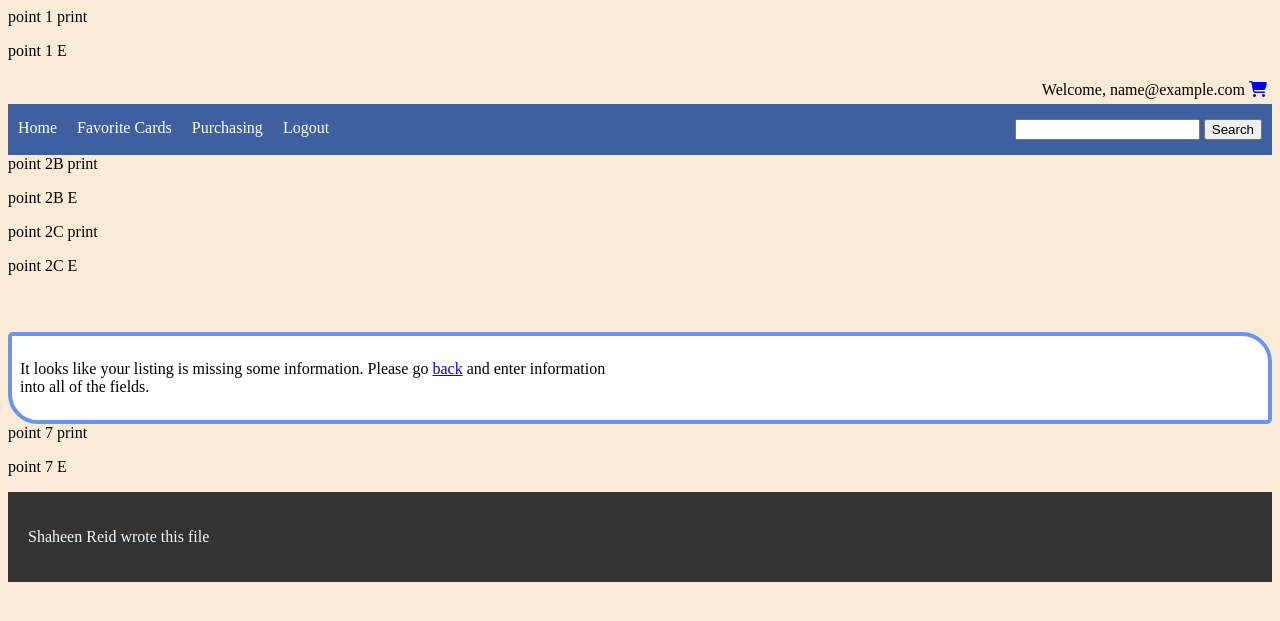
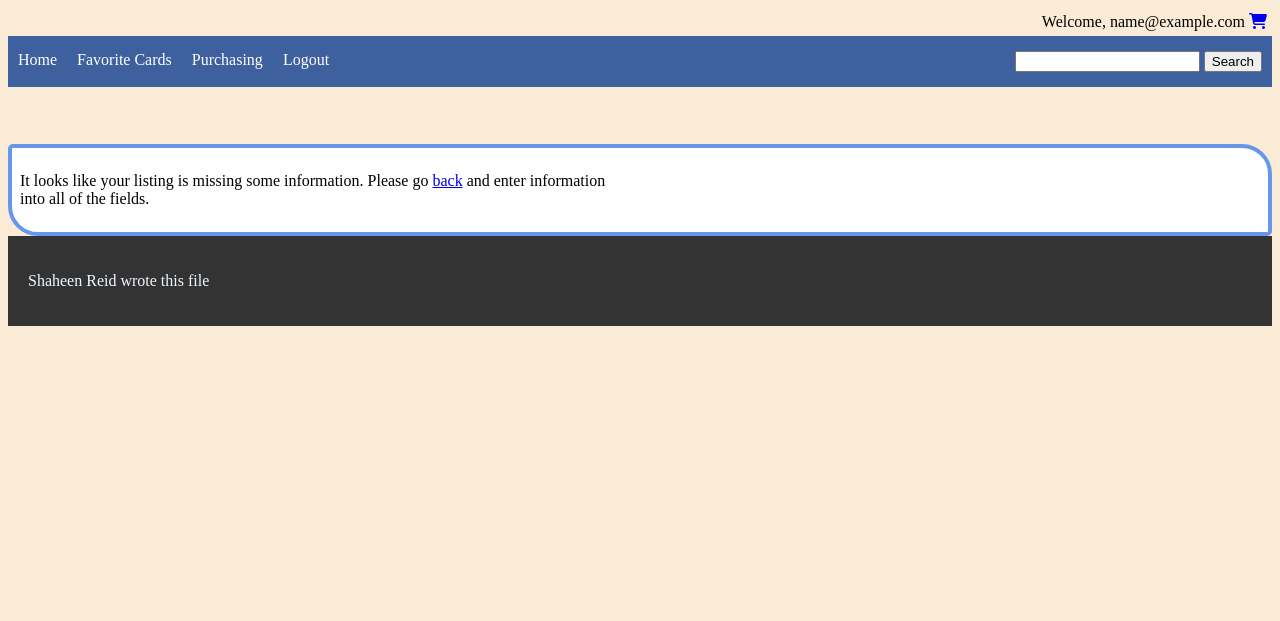
Before and after one commit to sadams0978/IS448-UMBC-Spring-2022-1117, a PHP site: page /uc4-Seller-listing/usecase4-submissionpage.php in a window 1280 px wide. Shown: the top 621 px of the page. Run offline with PHP 8.4, Linux system fonts and the light colour scheme; the visitor is signed in with stand-in values (Sample User, id 1); some libraries are stand-ins or nearby versions.

Commit message:
removed test points printout statements

```diff
--- a/uc4-Seller-listing/usecase4-submissionpage.php
+++ b/uc4-Seller-listing/usecase4-submissionpage.php
@@ -15,18 +15,10 @@
 <body>
 
 <?php
-        print "point 1 print";
-        echo "<p> point 1 E</p>";
+
         // Includes our menu bar, instead of copying and pasting through the pages
 	include('../menu.php');
 	include('../db_connection.php');
-
-	print "point 2B print";
-	echo "<p> point 2B E</p>";
-
-
-	print "point 2C print";
-	echo "<p> point 2C E</p>";
 
 
 
@@ -46,8 +38,6 @@
 			(isset($_POST["cardimage"]) && (!empty($_POST["cardimage"])) */
 		)
 		{
-			print "point 3 print";
-			echo "<p> point 3 E</p>";
 
 			#get the parameter from the HTML form that this PHP program is connected to
 			#since data from the form is sent by the HTTP POST action, use the $_POST array here
@@ -69,15 +59,12 @@
 			$unitprice = $_POST["unitprice"];
 			$sellerquantity = $_POST["sellerquantity"];
 
-			print "point 4 print";
-			echo "<p> point 4 E</p>";
 
 			//insert into database with sql
 			$constructed_query = " INSERT INTO STOCK (C_NAME, C_DESC, C_QUANTITY, C_CATEG, C_CONDITION, C_FINISH, C_COMP, C_YEAR, PRICE)
 			VALUES ('$cardname', '$description', '$sellerquantity', '$category', '$condition', '$finish' , '$composition' , '$year', '$unitprice')";
 
-			print "point 5 print";
-			echo "<p> point 5 E</p>";
+
 
 			//Thank user message and offer to return to shopping or make another listing
 	?>
@@ -91,8 +78,7 @@
 	</div>
 
 	<?php
-		print "point 6 print";
-		echo "<p> point 6 E</p>";
+
 
 		}else{
 
@@ -108,8 +94,7 @@
 	<?php
 		}//end of else
 
-		print "point 7 print";
-		echo "<p> point 7 E</p>";
+
 	?>
 
 <div class="footer">
```
